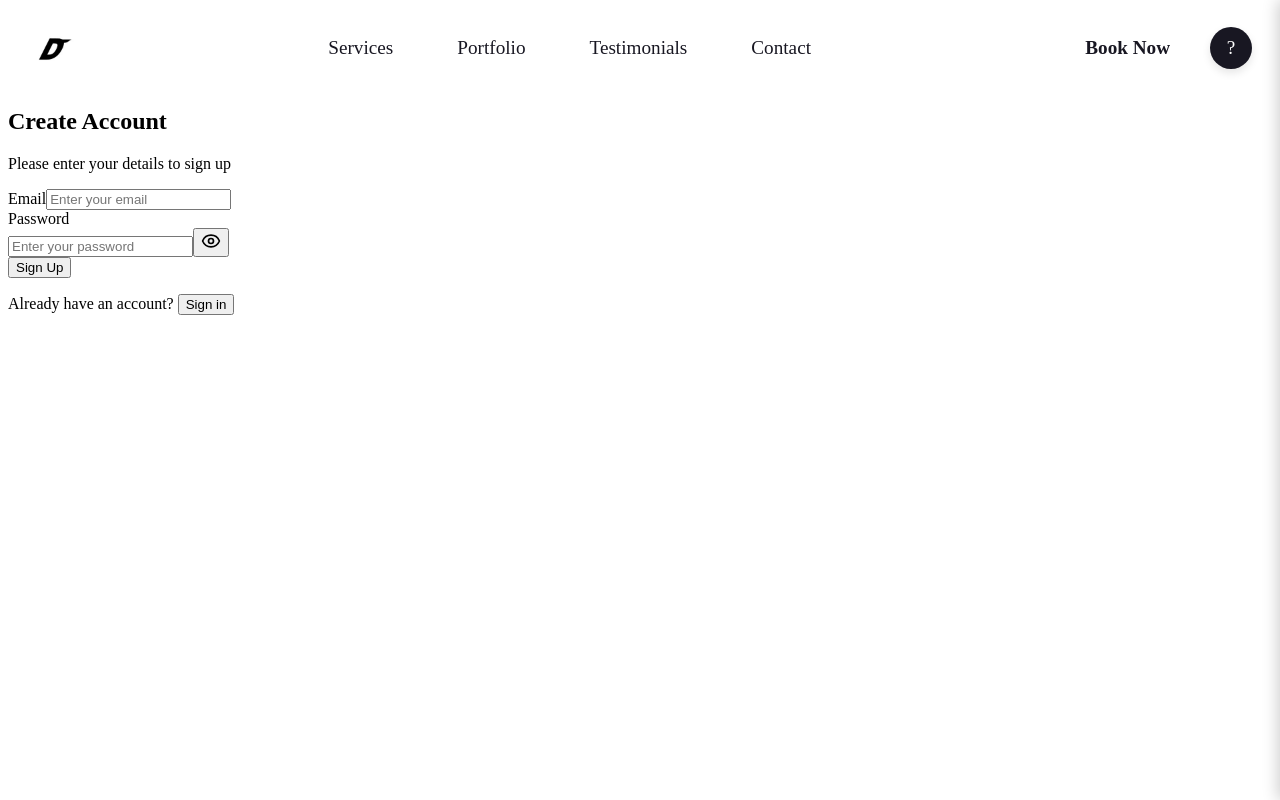
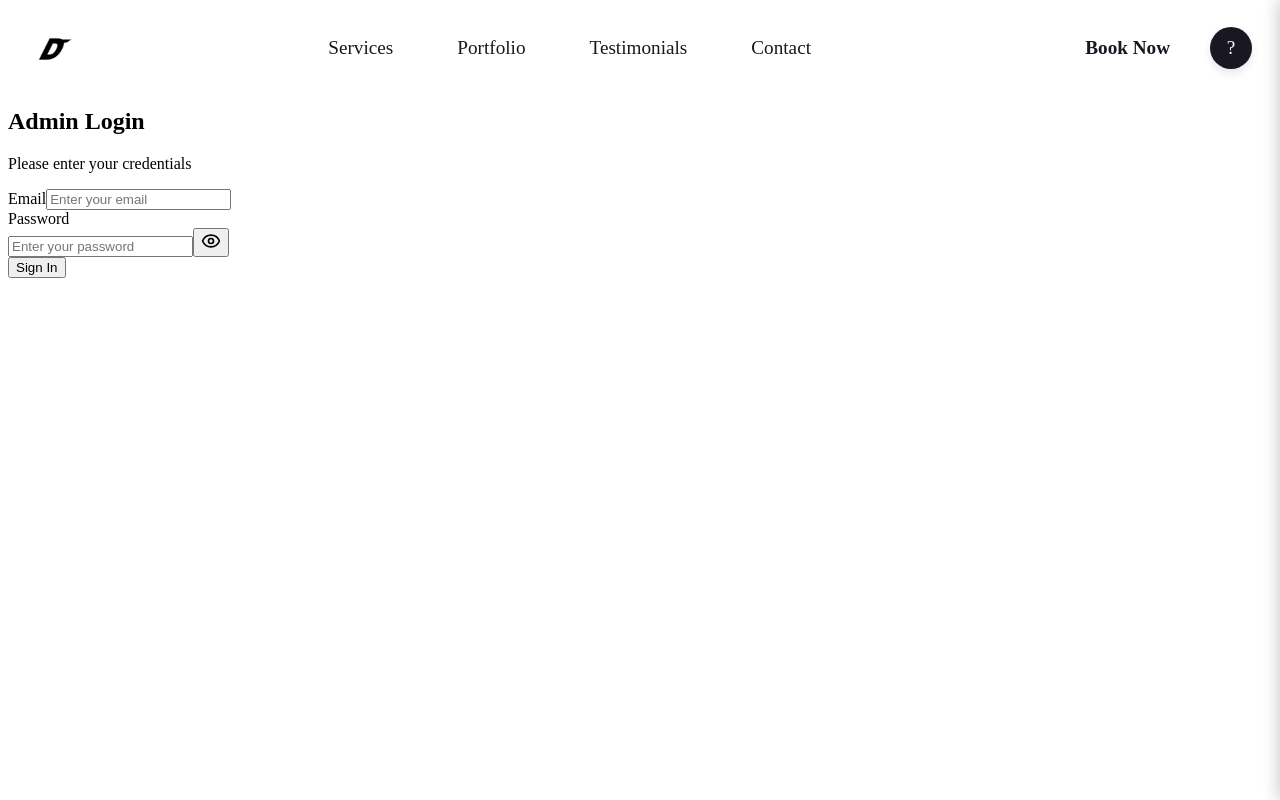
Before and after one commit to JonathanRamos2002/the-detailers-edge, a React (Vite) app: page /sign-up in a window 1280 px wide. Built offline with nearby package versions, Linux system fonts and the light colour scheme.

Commit message:
added signin only for admin

```diff
--- a/src/pages/signup.jsx
+++ b/src/pages/signup.jsx
@@ -21,12 +21,7 @@ const SignUp = () => {
       await createUserWithEmailAndPassword(auth, email, password);
       navigate('/dashboard');
     } catch (err) {
-      setError(
-        err.code === 'auth/email-already-in-use' ? 'An account with this email already exists' :
-        err.code === 'auth/invalid-email' ? 'Invalid email address' :
-        err.code === 'auth/weak-password' ? 'Password should be at least 6 characters' :
-        'An error occurred during sign up'
-      );
+        setError('Invalid email or password');
       } finally {
         setLoading(false);
       }
@@ -36,8 +31,8 @@ const SignUp = () => {
         <div className="min-h-screen bg-white flex items-center justify-center p-4">
           <div className="max-w-md w-full space-y-8">
             <div className="text-center">
-          <h2 className="text-4xl font-bold text-[#181722] mb-2">Create Account</h2>
-          <p className="text-[#393F4A]">Please enter your details to sign up</p>
+              <h2 className="text-4xl font-bold text-[#181722] mb-2">Admin Login</h2>
+              <p className="text-[#393F4A]">Please enter your credentials</p>
             </div>
 
             <form onSubmit={handleSubmit} className="mt-8 space-y-6">
@@ -96,24 +91,11 @@ const SignUp = () => {
                 className="w-full bg-[#181722] text-white py-3 px-4 rounded-lg hover:bg-[#393F4A] transition-colors duration-200 font-medium disabled:opacity-50 disabled:cursor-not-allowed"
                 disabled={loading}
               >
-            {loading ? 'Creating Account...' : 'Sign Up'}
+                {loading ? 'Signing in...' : 'Sign In'}
               </button>
-
-          <p className="text-center text-sm text-[#393F4A]">
-            Already have an account?{' '}
-            <button
-              type="button"
-              className="text-[#8A7875] hover:text-[#181722] font-medium transition-colors"
-              onClick={() => navigate('/login')}
-              disabled={loading}
-            >
-              Sign in
-            </button>
-          </p>
             </form>
           </div>
         </div>
       );
     };
-
 export default SignUp;
```
Lines whose indentation alone changed are shown as unchanged.
